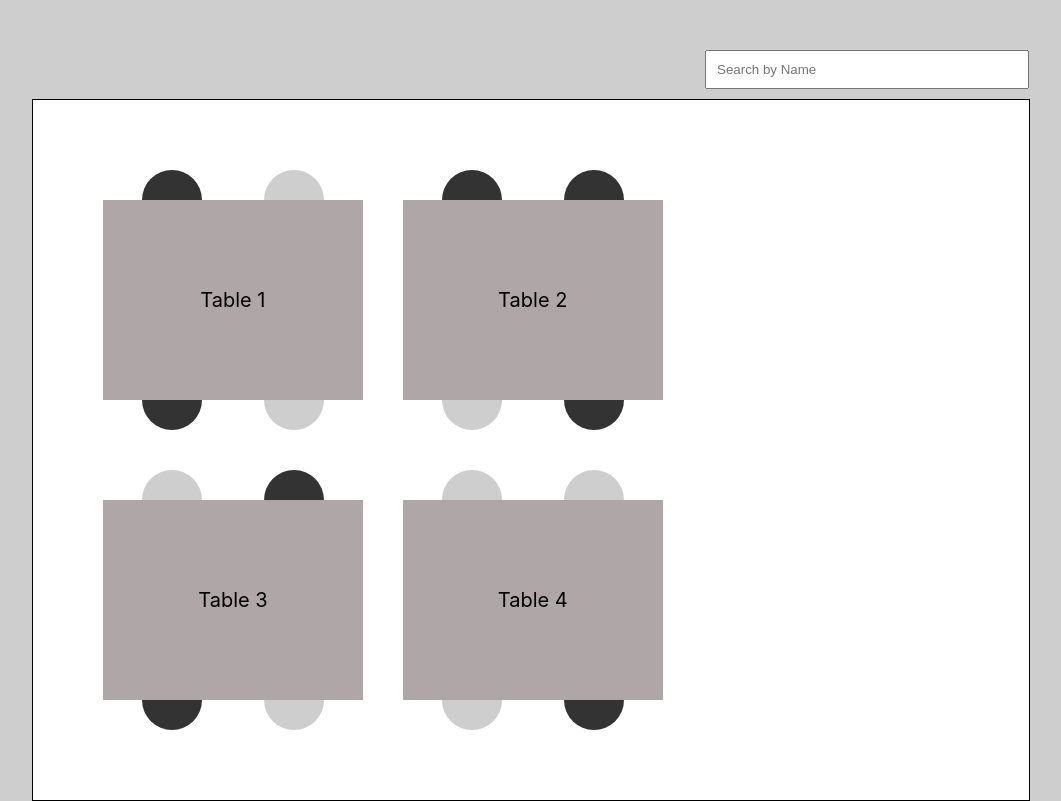
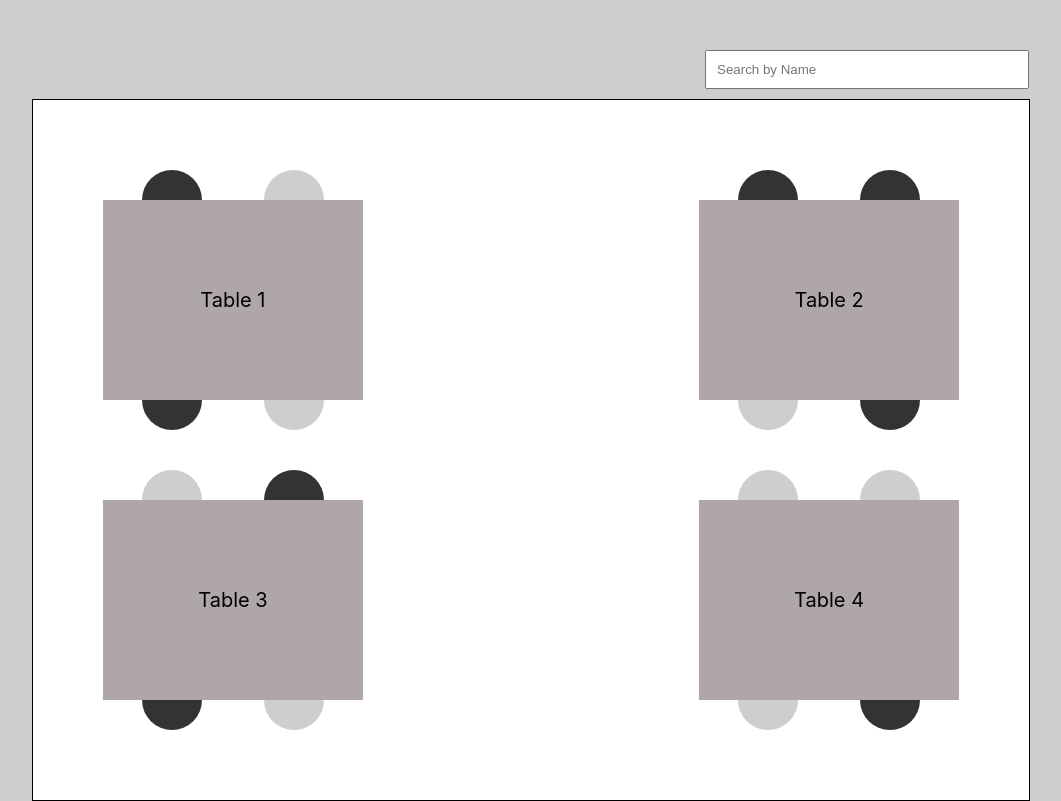
Before and after one commit to prateekinfi/employee-tracker-app, a React (Create React App) app: page / in a window 1280 px wide. Shown: the whole page, without its empty margins (109-1170 px from the left). Built offline with nearby package versions, Linux system fonts and the light colour scheme.

Commit message:
minor css changes

```diff
--- a/src/components/TableList/TableList.css
+++ b/src/components/TableList/TableList.css
@@ -1,11 +1,10 @@
 .tables-container {
     display: flex;
     flex-wrap: wrap;
+    justify-content: space-between;
     font-size: 20px;
     width: 70%;
     margin: 0 auto;
-    justify-content: flex-start;
-    margin:0 auto;
     padding: 50px;
     background-color: white;
     border: 1px double black;
```
